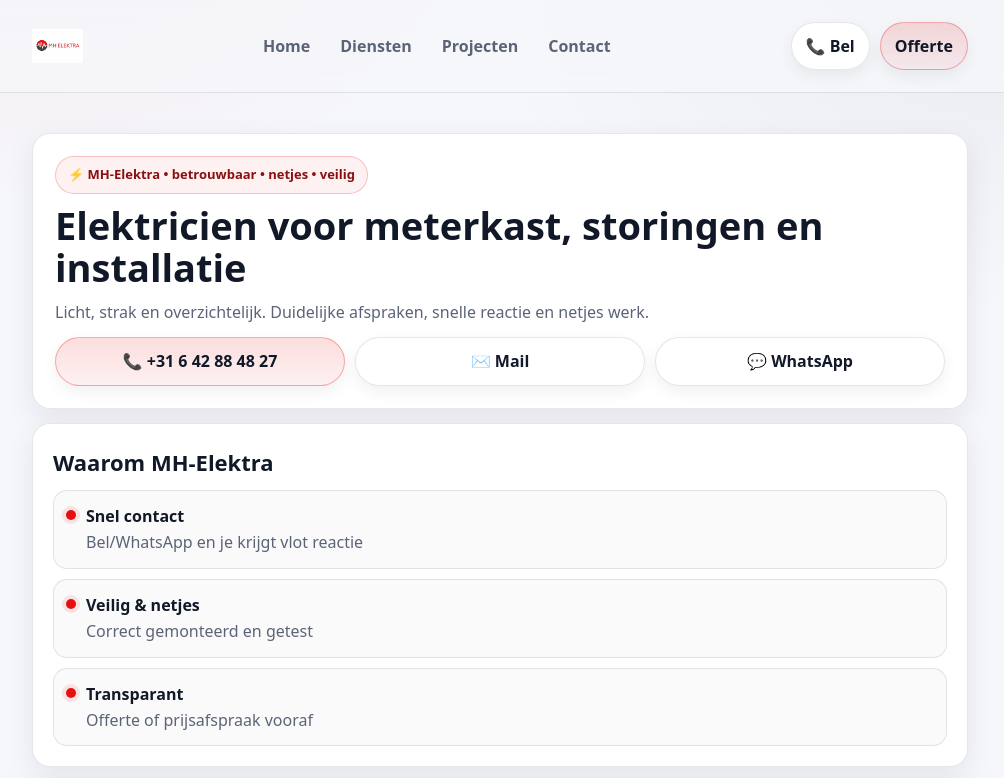
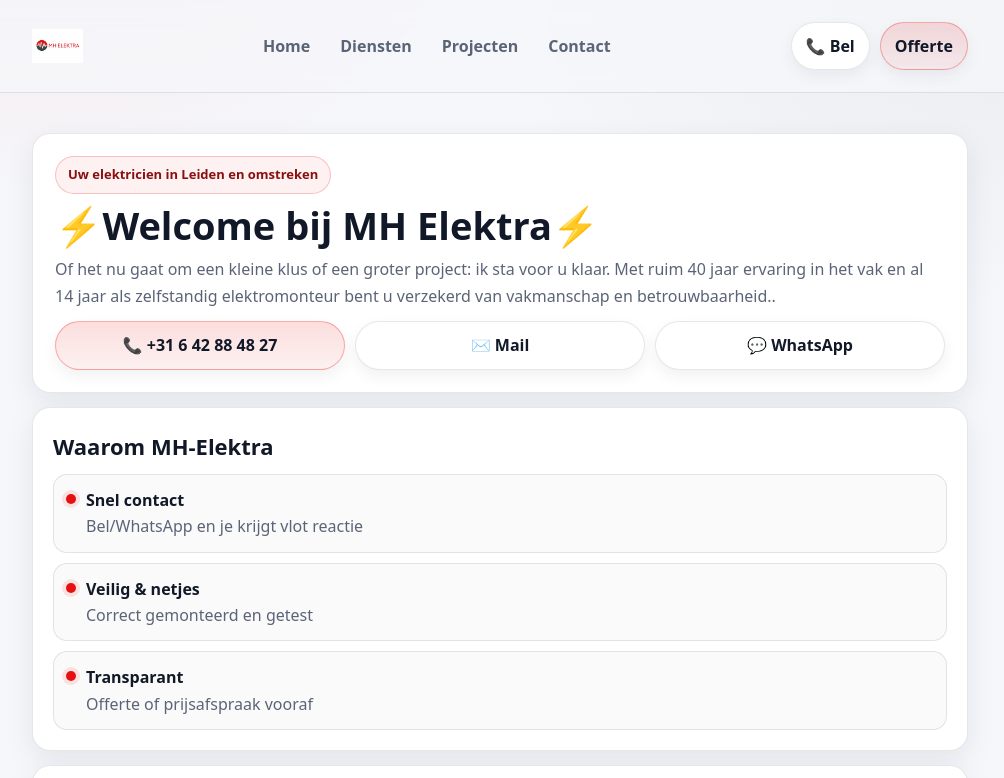
Before and after one commit to marcbeenhakker-rgb/MH-ELEKTRA, a Next.js app: page / in a window 1280 px wide. Shown: the top 778 px of the page, without its empty margins (140-1144 px from the left). Built offline with nearby package versions, Linux system fonts and the light colour scheme.

Commit message:
Update index.js

```diff
--- a/pages/index.js
+++ b/pages/index.js
@@ -7,10 +7,11 @@
     <Layout title="MH-Elektra | Elektricien" description="MH-Elektra: storingen, meterkast/groepenkast, laadpalen en verlichting. Snel contact en duidelijke afspraken.">
       <section className="stack">
         <div className="hero card">
-          <span className="kicker">⚡ MH-Elektra • betrouwbaar • netjes • veilig</span>
-          <h1>Elektricien voor meterkast, storingen en installatie</h1>
+          <span className="kicker">Uw elektricien in Leiden en omstreken</span>
+          <h1>⚡Welcome bij MH Elektra⚡</h1>
           <p className="muted">
-            Licht, strak en overzichtelijk. Duidelijke afspraken, snelle reactie en netjes werk.
+            Of het nu gaat om een kleine klus of een groter project: ik sta voor u klaar.
+            Met ruim 40 jaar ervaring in het vak en al 14 jaar als zelfstandig elektromonteur bent u verzekerd van vakmanschap en betrouwbaarheid..
           </p>
 
           <div className="actions">
```
